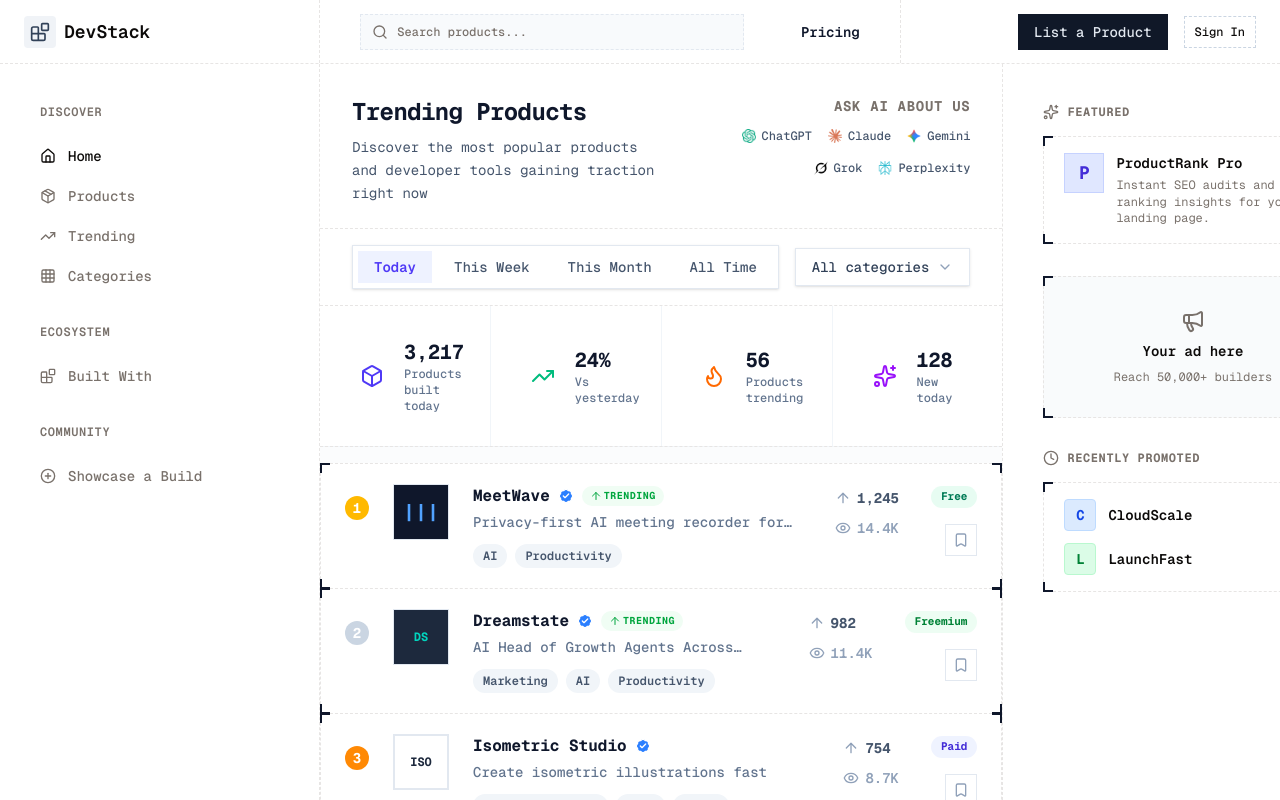
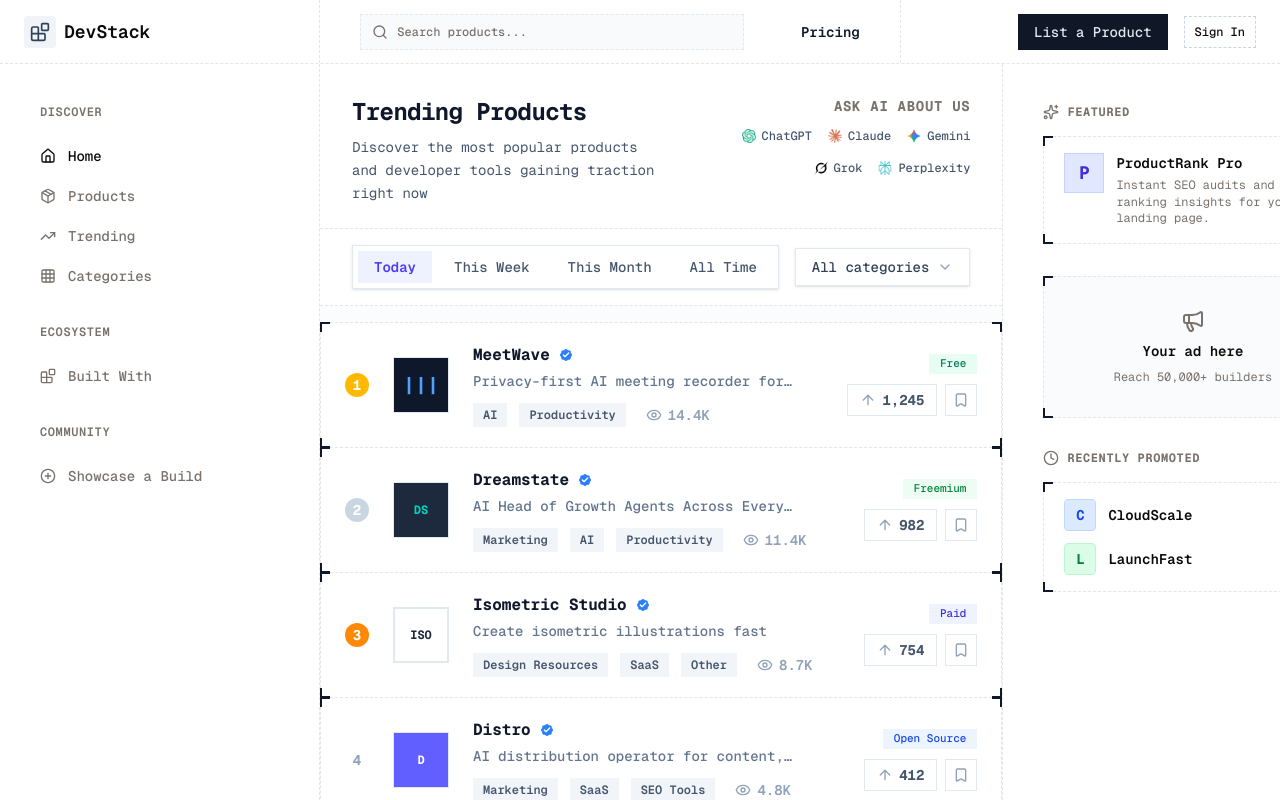
Before and after one commit to SoloDevAbu/DevStacks, a Next.js app: page /trending in a window 1280 px wide. Shown: the top 800 px of the page. Built offline with nearby package versions, Linux system fonts and the light colour scheme.

Commit message:
fix: product list ladger

```diff
--- a/components/home/product-list.tsx
+++ b/components/home/product-list.tsx
@@ -1,6 +1,18 @@
 import { ArrowUp, BadgeCheck, Bookmark, Eye } from "lucide-react"
 import { Card, CardContent } from "@/components/ui/card"
+import { Badge } from "@/components/ui/badge"
 import { cn } from "@/lib/utils"
+
+function HoverOutline() {
+  return (
+    <div className="pointer-events-none absolute -inset-[6px] z-0 opacity-0 transition-opacity group-hover/btn:opacity-100">
+      <div className="absolute top-0 left-0 h-2 w-2 border-l-2 border-t-2 border-slate-500" />
+      <div className="absolute top-0 right-0 h-2 w-2 border-t-2 border-r-2 border-slate-500" />
+      <div className="absolute bottom-0 left-0 h-2 w-2 border-b-2 border-l-2 border-slate-500" />
+      <div className="absolute bottom-0 right-0 h-2 w-2 border-b-2 border-r-2 border-slate-500" />
+    </div>
+  )
+}
 
 export type Product = {
   id: string
@@ -16,9 +28,11 @@
 export function ProductList({
   products,
   showMedals = false,
+  showTrendingBadge = true,
 }: {
   products: Product[]
   showMedals?: boolean
+  showTrendingBadge?: boolean
 }) {
   return (
     <div className="flex flex-col">
@@ -53,19 +67,19 @@
               index > 0 && "-mt-px"
             )}
           >
-            <CardContent className="flex items-start gap-4 bg-white/50 px-6 py-5 backdrop-blur-sm md:gap-6">
+            <CardContent className="flex items-center gap-4 bg-white/50 px-6 py-5 backdrop-blur-sm md:gap-6">
             {/* Rank */}
-            <div className="hidden shrink-0 sm:flex sm:flex-col sm:items-center sm:pt-4 w-6">
+            <div className="hidden w-6 shrink-0 sm:flex sm:items-center sm:justify-center">
               <div
                 className={cn(
                   "flex items-center justify-center text-sm font-bold",
                   showMedals && product.rank === 1
-                    ? "size-6 rounded-full bg-amber-400 text-white -mt-1"
+                    ? "size-6 rounded-full bg-amber-400 text-white"
                     : showMedals && product.rank === 2
-                    ? "size-6 rounded-full bg-slate-300 text-white -mt-1"
+                    ? "size-6 rounded-full bg-slate-300 text-white"
                     : showMedals && product.rank === 3
-                    ? "size-6 rounded-full bg-orange-400 text-white -mt-1"
-                    : "text-slate-400 w-4"
+                    ? "size-6 rounded-full bg-orange-400 text-white"
+                    : "w-4 text-slate-400"
                 )}
               >
                 {product.rank}
@@ -87,10 +101,10 @@
                 {isVerified && (
                   <BadgeCheck className="size-4 fill-blue-500 text-white" />
                 )}
-                {isTrending && (
-                  <span className="flex items-center gap-0.5 rounded-full bg-green-50 px-2 py-0.5 text-[10px] font-bold uppercase tracking-wider text-green-600">
+                {showTrendingBadge && isTrending && (
+                  <Badge variant="outline" className="flex items-center gap-0.5 rounded-none border-transparent bg-green-100/50 px-2 py-0.5 text-[10px] font-bold uppercase tracking-wider text-green-700 hover:bg-green-100/50">
                     <ArrowUp className="size-3" /> TRENDING
-                  </span>
+                  </Badge>
                 )}
               </div>
 
@@ -99,46 +113,51 @@
                 {product.tagline}
               </p>
 
-              {/* Tags */}
-              <div className="mt-2 flex flex-wrap items-center gap-2">
+              {/* Tags and Views */}
+              <div className="mt-2 flex flex-wrap items-center gap-3">
                 {product.tags.map((tag) => (
                   <span
                     key={tag}
-                    className="rounded-full bg-slate-100 px-2.5 py-1 text-xs font-semibold text-slate-600"
+                    className="rounded-none bg-slate-100 px-2.5 py-1 text-xs font-semibold text-slate-600"
                   >
                     {tag}
                   </span>
                 ))}
+                <div className="ml-2 flex items-center gap-1.5 text-sm font-semibold text-slate-400">
+                  <Eye className="size-4" />
+                  {views}
+                </div>
               </div>
             </div>
 
             {/* Right Side Stats & Actions */}
-            <div className="ml-4 flex shrink-0 items-start gap-8">
-              {/* Stats Column */}
-              <div className="flex flex-col gap-2.5 pt-1">
-                <div className="flex items-center gap-1.5 text-sm font-bold text-slate-600">
-                  <ArrowUp className="size-4 text-slate-400" />
-                  {product.upvotes.toLocaleString()}
+            <div className="ml-4 flex shrink-0 flex-col items-end gap-2.5">
+              {/* Pricing Badge */}
+              <Badge
+                variant="outline"
+                className={cn(
+                  "rounded-none border-transparent px-2.5 py-1 text-[11px]",
+                  pricingColor
+                )}
+              >
+                {pricing}
+              </Badge>
+
+              <div className="flex items-center gap-2">
+                <div className="group/btn relative inline-flex">
+                  <button className="relative z-10 flex h-8 items-center gap-1.5 rounded-lg border border-slate-200 bg-white px-3 text-sm font-bold text-slate-600 transition-colors hover:bg-slate-50">
+                    <ArrowUp className="size-4 text-slate-400" />
+                    {product.upvotes.toLocaleString()}
+                  </button>
+                  <HoverOutline />
                 </div>
-                <div className="flex items-center gap-1.5 text-sm font-semibold text-slate-400">
-                  <Eye className="size-4" />
-                  {views}
+
+                <div className="group/btn relative inline-flex">
+                  <button className="relative z-10 flex size-8 items-center justify-center rounded-lg border border-slate-200 bg-white text-slate-400 transition-colors hover:bg-slate-50 hover:text-slate-600">
+                    <Bookmark className="size-4" />
+                  </button>
+                  <HoverOutline />
                 </div>
-              </div>
-
-              {/* Actions Column */}
-              <div className="flex flex-col items-end gap-3 pt-0.5">
-                <span
-                  className={cn(
-                    "rounded-full px-2.5 py-0.5 text-[11px] font-bold",
-                    pricingColor
-                  )}
-                >
-                  {pricing}
-                </span>
-                <button className="flex size-8 items-center justify-center rounded-lg border border-slate-200 text-slate-400 transition-colors hover:bg-slate-100 hover:text-slate-600 mt-1">
-                  <Bookmark className="size-4" />
-                </button>
               </div>
             </div>
           </CardContent>
--- a/components/trending/trending-content.tsx
+++ b/components/trending/trending-content.tsx
@@ -14,11 +14,10 @@
         aiPrompt={AI_PROMPTS.trending}
       />
       <FilterBar />
-      <StatsBanner />
 
       {/* Product List Section (Full Width, No Gaps) */}
       <div className="flex w-full flex-1 flex-col pt-4">
-        <ProductList products={TRENDING_PRODUCTS} showMedals={true} />
+        <ProductList products={TRENDING_PRODUCTS} showMedals={true} showTrendingBadge={false} />
       </div>
     </div>
   )
```
Also changed, not shown: 1 other file (tests, documents, lock files or other folders).
